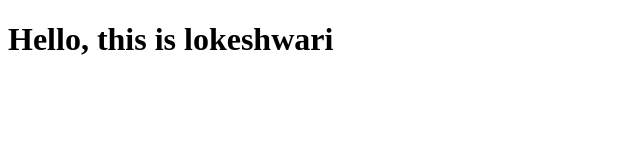
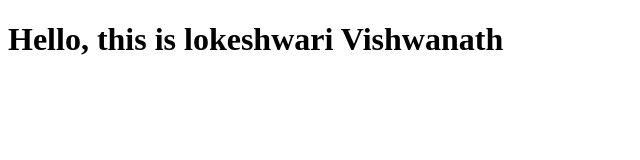
Before and after one commit to LokeshwariV/aws_ecs_tf_html_webapp, a plain HTML site: page index.html in a window 1280 px wide. Shown: the whole page, without its empty margins (0-640 px from the left). Drawn offline with Linux system fonts and the light colour scheme.

Commit message:
updated web content

```diff
--- a/index.html
+++ b/index.html
@@ -4,6 +4,6 @@
     <title>Hello World</title>
 </head>
 <body>
-    <h1>Hello, this is lokeshwari</h1>
+    <h1>Hello, this is lokeshwari Vishwanath</h1>
 </body>
 </html>
```
Also changed, not shown: 1 other file.
